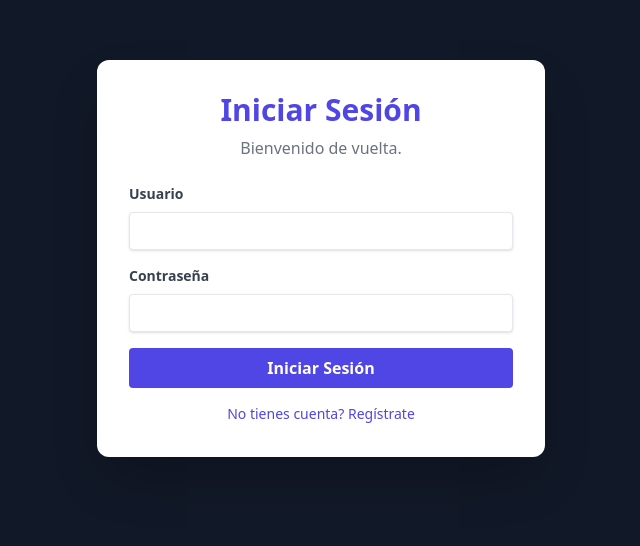
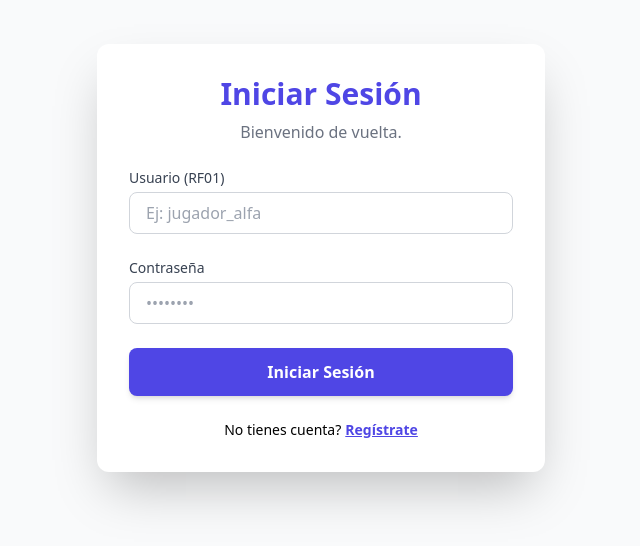
Before and after one commit to kceeh/business-wars-simulator, a React (Vite) app: page /auth in a window 1280 px wide. Shown: the part 142-688 px from the top of the page, without its empty margins (319-959 px from the left). Built offline with nearby package versions, Linux system fonts and the light colour scheme.

Commit message:
Fix Redireccion en login y sign up

```diff
--- a/package.json
+++ b/package.json
@@ -3,9 +3,12 @@
   "private": true,
   "version": "0.0.0",
   "type": "module",
+  "homepage": "https://kceeh.github.io/business-wars-simulator",
   "scripts": {
     "dev": "vite",
-    "build": "vite build",
+    "build": "vite build --base=/business-wars-simulator/",
+    "predeploy": "npm run build",
+    "deploy": "gh-pages -d dist",
     "lint": "eslint . --ext js,jsx --report-unused-disable-directives --max-warnings 0",
     "preview": "vite preview"
   },
@@ -27,6 +30,7 @@
     "eslint-plugin-react": "^7.33.2",
     "eslint-plugin-react-hooks": "^4.6.0",
     "eslint-plugin-react-refresh": "^0.4.5",
+    "gh-pages": "^6.3.0",
     "postcss": "^8.4.32",
     "tailwindcss": "^3.4.0",
     "vite": "^5.0.8"
--- a/src/components/AuthForm.jsx
+++ b/src/components/AuthForm.jsx
@@ -1,100 +1,131 @@
-// client/src/components/AuthForm.jsx
+// client/src/components/AuthForm.jsx (FORMULARIO DE AUTENTICACIÓN CON VALIDACIÓN DE CONTRASEÑA)
+
 import React, { useState } from 'react';
+import { Link } from 'react-router-dom';
 
-const AuthForm = ({ isRegister, onSubmit, onToggle }) => {
-  // ✅ Inicialización de todos los estados en vacío
-  const [username, setUsername] = useState('');
-  const [password, setPassword] = useState('');
-  const [confirmPassword, setConfirmPassword] = useState('');
-  const [companyName, setCompanyName] = useState('');
+const AuthForm = ({ isRegister, onSubmit }) => {
+    const [formData, setFormData] = useState({
+        username: '',
+        password: '',
+        confirmPassword: '', // ✅ Campo añadido para la validación
+        companyName: '',
+    });
+
+    const handleChange = (e) => {
+        setFormData({
+            ...formData,
+            [e.target.name]: e.target.value,
+        });
+    };
 
     const handleSubmit = (e) => {
         e.preventDefault();
-    if (isRegister && password !== confirmPassword) {
-      alert("Las contraseñas no coinciden.");
-      return;
+
+        // 🚨 VALIDACIÓN CRÍTICA DE CONTRASEÑAS (Solo en modo Registro)
+        if (isRegister) {
+            if (formData.password !== formData.confirmPassword) {
+                // Aquí deberías usar el componente 'Notification' o un estado local
+                // para mostrar el error en lugar de 'alert', pero 'alert' es simple.
+                alert('Las contraseñas no coinciden. Por favor, revísalas.');
+                return; // Detiene el envío
+            }
         }
 
-    // El objeto formData se construye y se envía
-    onSubmit({ username, password, companyName });
+        // Se envía el formulario si pasa la validación (o si es modo Login)
+        onSubmit(formData);
     };
 
     return (
-    <form onSubmit={handleSubmit} className="space-y-4">
-
-      {/* CAMPOS BÁSICOS (SIEMPRE VISIBLES PARA LOGIN Y REGISTRO) */}
+        <form onSubmit={handleSubmit} className="space-y-6">
             <div>
-        <label className="block text-gray-700 text-sm font-bold mb-2" htmlFor="username">Usuario</label>
+                <label className="block text-sm font-medium text-gray-700 mb-1" htmlFor="username">Usuario (RF01)</label>
                 <input
                     type="text"
                     id="username"
-          // ⬅️ CRÍTICO: Desactiva el autocompletado del navegador
-          autoComplete="off"
-          className="shadow appearance-none border rounded w-full py-2 px-3 text-gray-700 leading-tight focus:outline-none focus:shadow-outline"
-          value={username}
-          onChange={(e) => setUsername(e.target.value)}
+                    name="username"
+                    value={formData.username}
+                    onChange={handleChange}
                     required
+                    className="w-full px-4 py-2 border border-gray-300 rounded-lg focus:ring-indigo-500 focus:border-indigo-500"
+                    placeholder="Ej: jugador_alfa"
                 />
             </div>
+
             <div>
-        <label className="block text-gray-700 text-sm font-bold mb-2" htmlFor="password">Contraseña</label>
+                <label className="block text-sm font-medium text-gray-700 mb-1" htmlFor="password">Contraseña</label>
                 <input
                     type="password"
                     id="password"
-          // ⬅️ CRÍTICO: Desactiva el autocompletado del navegador
-          autoComplete="new-password"
-          className="shadow appearance-none border rounded w-full py-2 px-3 text-gray-700 leading-tight focus:outline-none focus:shadow-outline"
-          value={password}
-          onChange={(e) => setPassword(e.target.value)}
+                    name="password"
+                    value={formData.password}
+                    onChange={handleChange}
                     required
+                    className="w-full px-4 py-2 border border-gray-300 rounded-lg focus:ring-indigo-500 focus:border-indigo-500"
+                    placeholder="••••••••"
                 />
             </div>
 
-      {/* CAMPOS AVANZADOS (SOLO VISIBLES DURANTE EL REGISTRO) */}
+            {/* ✅ Campo de Confirmación de Contraseña (Solo en modo Registro) */}
             {isRegister && (
-        <>
                 <div>
-            <label className="block text-gray-700 text-sm font-bold mb-2" htmlFor="confirmPassword">Confirmar Contraseña</label>
+                    <label className="block text-sm font-medium text-gray-700 mb-1" htmlFor="confirmPassword">Confirmar Contraseña</label>
                     <input
                         type="password"
                         id="confirmPassword"
-              autoComplete="new-password"
-              className="shadow appearance-none border rounded w-full py-2 px-3 text-gray-700 leading-tight focus:outline-none focus:shadow-outline"
-              value={confirmPassword}
-              onChange={(e) => setConfirmPassword(e.target.value)}
+                        name="confirmPassword"
+                        value={formData.confirmPassword}
+                        onChange={handleChange}
                         required
+                        className="w-full px-4 py-2 border border-gray-300 rounded-lg focus:ring-indigo-500 focus:border-indigo-500"
+                        placeholder="Vuelve a escribir la contraseña"
                     />
                 </div>
+            )}
+
+            {/* Campo de Nombre de la Empresa (Solo en modo Registro) */}
+            {isRegister && (
                 <div>
-            <label className="block text-gray-700 text-sm font-bold mb-2" htmlFor="companyName">
-              Nombre de la Empresa (RF02)
-            </label>
+                    <label className="block text-sm font-medium text-gray-700 mb-1" htmlFor="companyName">Nombre de la Empresa (RF02)</label>
                     <input
                         type="text"
                         id="companyName"
-              autoComplete="off"
-              className="shadow appearance-none border rounded w-full py-2 px-3 text-gray-700 leading-tight focus:outline-none focus:shadow-outline"
-              value={companyName}
-              onChange={(e) => setCompanyName(e.target.value)}
+                        name="companyName"
+                        value={formData.companyName}
+                        onChange={handleChange}
                         required
+                        className="w-full px-4 py-2 border border-gray-300 rounded-lg focus:ring-indigo-500 focus:border-indigo-500"
                         placeholder="Ej: TechNova Corp."
                     />
                 </div>
-        </>
             )}
+
             <button
                 type="submit"
-        className="w-full bg-primary hover:bg-indigo-700 text-white font-bold py-2 px-4 rounded focus:outline-none focus:shadow-outline transition duration-200"
+                className="w-full py-3 bg-indigo-600 text-white font-bold rounded-lg shadow-md hover:bg-indigo-700 transition duration-200"
             >
                 {isRegister ? 'Registrar y Crear Empresa' : 'Iniciar Sesión'}
             </button>
-      <button
-        type="button"
-        onClick={onToggle}
-        className="w-full mt-2 text-primary hover:underline text-sm focus:outline-none"
-      >
-        {isRegister ? 'Ya tienes cuenta? Inicia sesión' : 'No tienes cuenta? Regístrate'}
-      </button>
+
+            {/* ENLACES DE ALTERNANCIA */}
+            <div className="mt-4 text-center text-sm">
+                {isRegister ? (
+                    <p>
+                        Ya tienes cuenta?
+                        {/* Redirige a /auth (ruta de login) */}
+                        <Link to="/auth" className="text-indigo-600 hover:text-indigo-800 underline ml-1 font-semibold">
+                            Inicia sesión
+                        </Link>
+                    </p>
+                ) : (
+                    <p>
+                        No tienes cuenta?
+                        {/* Redirige a /auth?mode=register */}
+                        <Link to="/auth?mode=register" className="text-indigo-600 hover:text-indigo-800 underline ml-1 font-semibold">
+                            Regístrate
+                        </Link>
+                    </p>
+                )}
+            </div>
         </form>
     );
 };
--- a/src/pages/AuthPage.jsx
+++ b/src/pages/AuthPage.jsx
@@ -1,15 +1,15 @@
-// client/src/pages/AuthPage.jsx (FRAGMENTO CORREGIDO DEL FLUJO DE REGISTRO)
+// client/src/pages/AuthPage.jsx (CÓDIGO CON ENLACES DE PIE DE PÁGINA ELIMINADOS)
 
 import React, { useState } from 'react';
-import { useLocation, useNavigate } from 'react-router-dom';
+import { useLocation, useNavigate, Link } from 'react-router-dom';
 import { useGame } from '../context/GameContext';
 import Notification from '../components/Notification';
-import AuthForm from '../components/AuthForm'; // Asumo este componente existe
+import AuthForm from '../components/AuthForm';
 
 
 const AuthPage = () => {
     // Desestructuración de funciones y estado del contexto
-    const { loginUser, registerUser } = useGame(); // Note: isAuthenticated not needed here
+    const { loginUser, registerUser } = useGame();
     const navigate = useNavigate();
     const location = useLocation();
 
@@ -23,19 +23,20 @@ const AuthPage = () => {
                 setNotification({ message: 'El nombre de la empresa es obligatorio.', type: 'error' });
                 return false;
             }
-            // ✅ REGISTRO: Solo registra los datos en el sistema
             registerUser(username, companyName);
 
-            // ✅ CRÍTICO: Redirigir al modo LOGIN de la misma página /auth
+            // Redirigir al modo LOGIN de la misma página /auth
             navigate('/auth');
             setNotification({ message: 'Registro exitoso. ¡Inicia sesión!', type: 'success' });
             return true;
 
         } else {
             // LOGIN: Asumimos que la autenticación es exitosa
-            loginUser(username, companyName || 'Empresa Genérica');
+            const companyNameFromUser = localStorage.getItem('user') ? JSON.parse(localStorage.getItem('user')).companyName : 'Empresa Genérica';
 
-            // Redirigimos a la ruta base para que el Router decida (debe ir a /setup o /dashboard)
+            loginUser(username, companyNameFromUser);
+
+            // Redirigimos a la ruta base para que el Router decida (/setup o /dashboard)
             navigate('/');
             return true;
         }
@@ -53,7 +54,7 @@ const AuthPage = () => {
     };
 
     return (
-        <div className="flex h-screen items-center justify-center bg-gray-900">
+        <div className="flex h-screen items-center justify-center bg-gray-50">
             {/* Componente de Notificación Visible */}
             <Notification message={notification.message} type={notification.type} onClose={() => setNotification({ message: '', type: '' })} />
 
@@ -67,11 +68,14 @@ const AuthPage = () => {
                     </p>
                 </header>
 
-                {/* Componente de Formulario */}
+                {/* Componente de Formulario (Asumo que AuthForm contiene la alternancia) */}
                 <AuthForm
                     isRegister={isRegisterMode}
                     onSubmit={handleAuthSubmit}
                 />
+
+                {/* ✅ BLOQUE DE ENLACES ELIMINADO PARA EVITAR DUPLICACIÓN */}
+                {/* Si AuthForm no tiene los enlaces, deberías moverlos DENTRO de AuthForm.jsx */}
             </div>
         </div>
     );
```
Also changed, not shown: 8 other files (tests, documents, lock files or other folders). Lines whose indentation alone changed are shown as unchanged.
